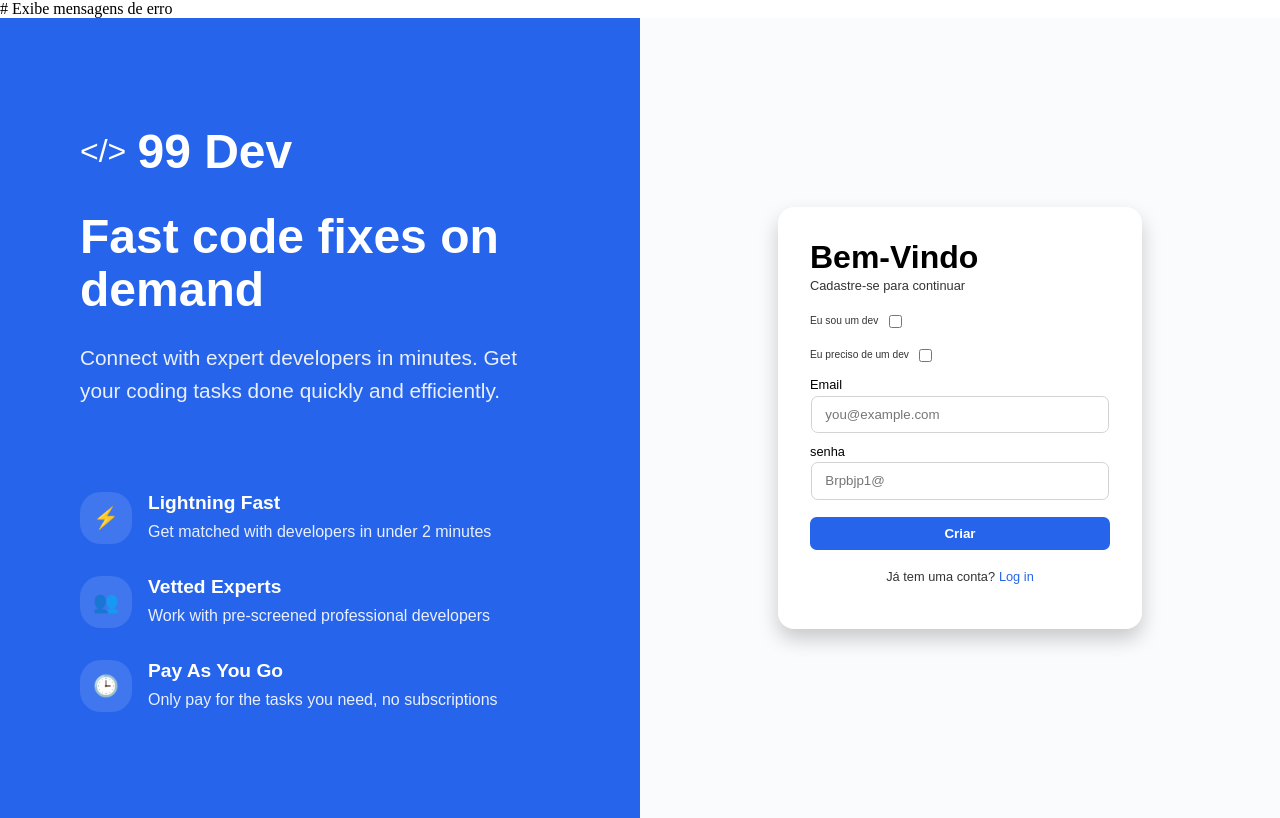
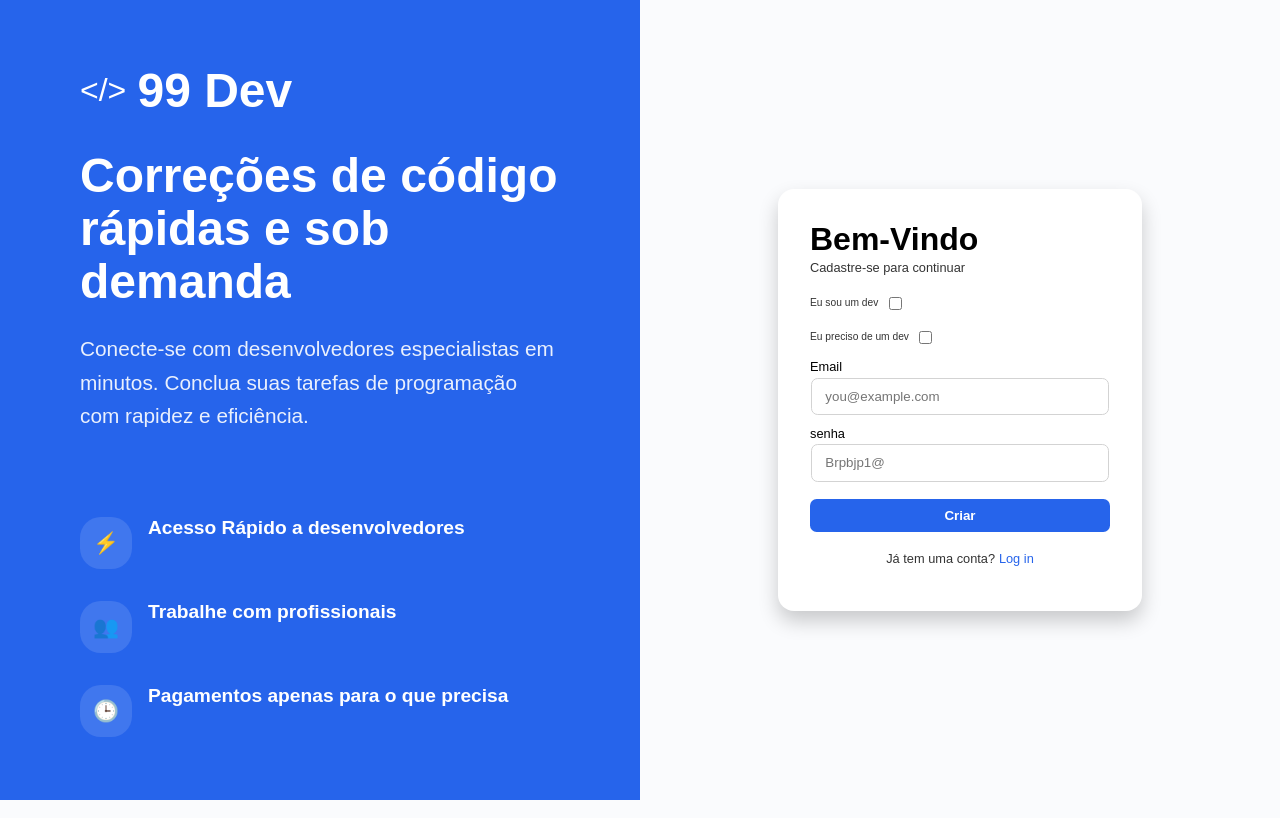
Before and after one commit to TheoNogueiraVirginio/99dev, a Flask app: page /cadastro in a window 1280 px wide. Run offline with Flask 3, Linux system fonts and the light colour scheme; some libraries are stand-ins or nearby versions.

Commit message:
refact(cadastro) altera para português cadastro

```diff
--- a/static/css/cadastro.css
+++ b/static/css/cadastro.css
@@ -118,7 +118,7 @@ main > div:first-child{
 
 
 /*--- Textos das vantagens ---*/
-.advantage-item h3{
+.advantage-item h2{
     margin: 0 0 0.3em 0;
 
     font-size: 1.2rem;
--- a/templates/cadastro.html
+++ b/templates/cadastro.html
@@ -5,11 +5,11 @@
     <meta charset="UTF-8">
     <meta name="viewport" content="width=device-width, initial-scale=1.0">
     <title>Cadastro - 99Dev</title>
-    <link rel="stylesheet" href="../static/css/cadastro.css">
+    <link rel="stylesheet" href="{{ url_for('static', filename='css/cadastro.css') }}">
 </head>
 
 <body>
-    # Exibe mensagens de erro
+    {# Exibe mensagens de erro#}
     {% with messages = get_flashed_messages(with_categories=true) %}
     {% if messages %}
     {% for category, msg in messages %}
@@ -25,40 +25,27 @@
             </div>
 
             <div class="hero-content">
-                <h1>Fast code fixes on demand</h1>
+                <h1>Correções de código rápidas e sob demanda</h1>
 
                 <p>
-                    Connect with expert developers in minutes.
-                    Get your coding tasks done quickly and efficiently.
+                    Conecte-se com desenvolvedores especialistas em minutos. Conclua suas tarefas de programação com rapidez e eficiência.
                 </p>
             </div>
 
             <div class="advantages">
                 <div class="advantage-item">
                     <div class="advantage-icon">⚡</div>
-
-                    <div>
-                        <h3>Lightning Fast</h3>
-                        <span>Get matched with developers in under 2 minutes</span>
-                    </div>
+                    <h2>Acesso Rápido a desenvolvedores </h2>
                 </div>
 
                 <div class="advantage-item">
                     <div class="advantage-icon">👥</div>
-
-                    <div>
-                        <h3>Vetted Experts</h3>
-                        <span>Work with pre-screened professional developers</span>
-                    </div>
+                    <h2>Trabalhe com profissionais</h2>
                 </div>
 
                 <div class="advantage-item">
                     <div class="advantage-icon">🕒</div>
-
-                    <div>
-                        <h3>Pay As You Go</h3>
-                        <span>Only pay for the tasks you need, no subscriptions</span>
-                    </div>
+                    <h2>Pagamentos apenas para o que precisa</h2>
                 </div>
 
             </div>
```
